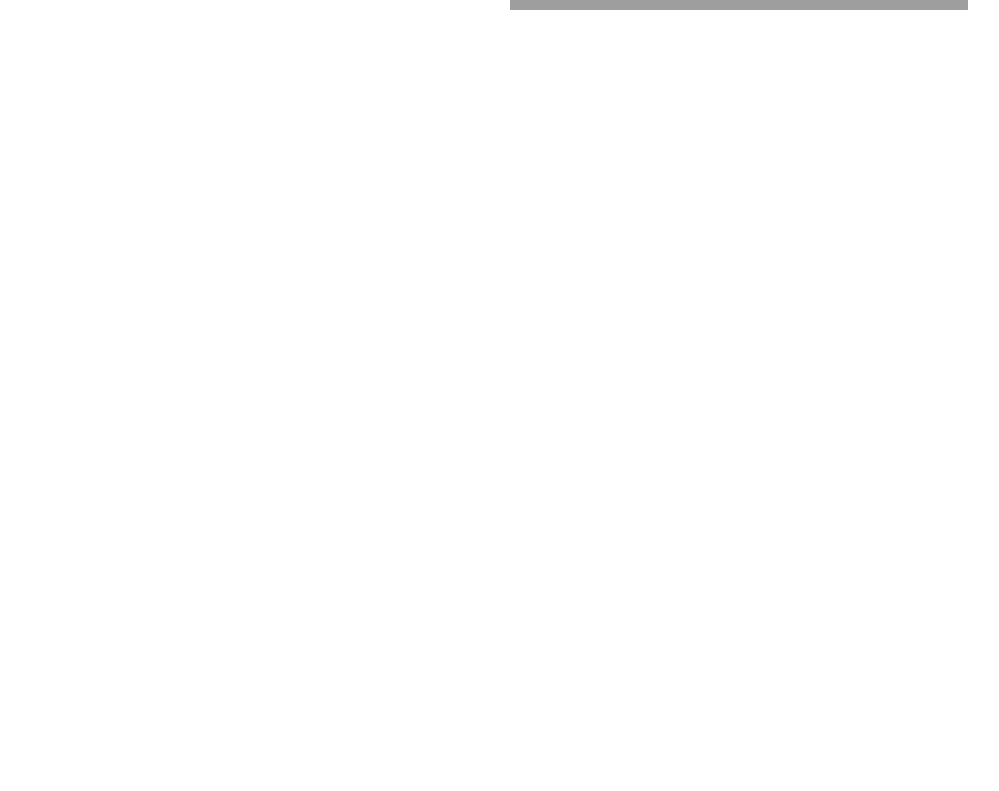
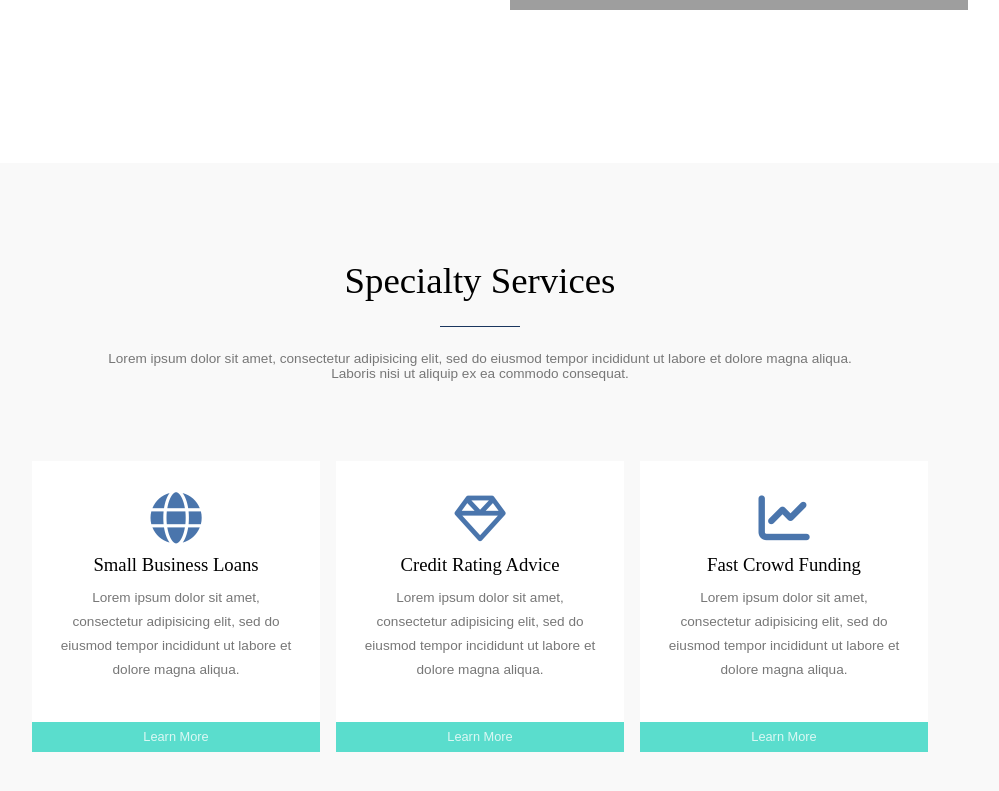
Before and after one commit to raffaelepiscitelli/proj-html-vuejs, a Vue app: page / in a window 1280 px wide. Shown: the part 1285-2076 px from the top of the page, without its empty margins (160-1159 px from the left). Before the commit the page ends 1448 px from the top, so only its background shows below. Built offline with nearby package versions, Linux system fonts and the light colour scheme; grey boxes are pictures that could not be loaded.

Commit message:
Completamento section specialty-services AppMain.vue

```diff
--- a/src/components/AppMain.vue
+++ b/src/components/AppMain.vue
@@ -26,6 +26,77 @@
         </div>
 
     </section>
+
+    <section class="specialty-services">
+
+        <div class="speciality-services-container">
+
+            <div class="flex">
+
+                <h2>Specialty Services</h2>
+
+                <span class="bar"></span>
+
+                <p>Lorem ipsum dolor sit amet, consectetur adipisicing elit, sed do eiusmod tempor incididunt ut labore et dolore magna aliqua.<br>Laboris nisi ut aliquip ex ea commodo consequat.</p>
+
+            </div>
+
+            <div class="flex">
+
+                <section class="business-loans">
+
+                    <div class="business-loans-container">
+
+                        <i class="fa-solid fa-globe" style="color: #4a75ac;"></i>
+
+                        <h3>Small Business Loans</h3>
+
+                        <p>Lorem ipsum dolor sit amet, consectetur adipisicing elit, sed do eiusmod tempor incididunt ut labore et dolore magna aliqua.</p>
+
+                        <span>Learn More</span>
+
+                    </div>
+
+                </section>
+
+                <section class="credit-rating-advice">
+
+                    <div class="credit-rating-advice-container">
+
+                        <i class="fa-regular fa-gem" style="color: #4a75ac;"></i>
+
+                        <h3>Credit Rating Advice</h3>
+
+                        <p>Lorem ipsum dolor sit amet, consectetur adipisicing elit, sed do eiusmod tempor incididunt ut labore et dolore magna aliqua.</p>
+
+                        <span>Learn More</span>
+
+                    </div>
+
+                </section>
+
+                <section class="fast-crowd-funding">
+
+                    <div class="fast-crowd-funding-container">
+
+                        <i class="fa-solid fa-chart-line" style="color: #4a75ac;"></i>
+
+                        <h3>Fast Crowd Funding</h3>
+
+                        <p>Lorem ipsum dolor sit amet, consectetur adipisicing elit, sed do eiusmod tempor incididunt ut labore et dolore magna aliqua.</p>
+
+                        <span>Learn More</span>
+
+                    </div>
+
+
+                </section>
+
+            </div>
+
+        </div>
+
+    </section>
 </template>
 <script>
 export default {
--- a/src/style/general.scss
+++ b/src/style/general.scss
@@ -137,3 +137,82 @@ ul {
     width: 75%;
     margin-top: 4.5rem;
 }
+
+.speciality-services-container {
+    background-color: rgb(249, 249, 249);
+    padding-top: 6rem;
+    padding-bottom: 5rem;
+}
+
+.speciality-services-container div:first-child {
+    flex-direction: column;
+    align-items: center;
+    text-align: center;
+}
+
+.speciality-services-container div:first-child h2 {
+    font-size: 2.3rem;
+    font-weight: lighter;
+    margin-bottom: 1.5rem;
+}
+
+.speciality-services-container div:first-child p {
+    color: rgb(119, 119, 119);
+    font-family: sans-serif;
+    font-size: 0.85rem;
+    margin-top: 1.5rem;
+}
+
+.speciality-services-container div:last-child {
+    justify-content: center;
+    margin-top: 2.5rem;
+}
+
+.speciality-services-container div:last-child p {
+    margin-top: 0.6rem;
+}
+
+.business-loans-container,
+.credit-rating-advice-container,
+.fast-crowd-funding-container {
+    flex-direction: column;
+    background-color: white;
+    width: 18rem;
+    margin: 0.5rem;
+}
+
+.business-loans-container i,
+.credit-rating-advice-container i,
+.fast-crowd-funding-container i {
+    font-size: 3.2rem;
+    margin-top: 2rem;
+    margin-bottom: 0.6rem;
+}
+
+.business-loans-container h3,
+.credit-rating-advice-container h3,
+.fast-crowd-funding-container h3 {
+    font-weight: lighter;
+}
+
+.business-loans-container p,
+.credit-rating-advice-container p,
+.fast-crowd-funding-container p {
+    margin-bottom: 2.5rem;
+    line-height: 1.5rem;
+    padding: 0 1.5rem;
+}
+
+.business-loans-container span,
+.credit-rating-advice-container span,
+.fast-crowd-funding-container span {
+    background-color: rgb(90, 221, 205);
+    font-family: sans-serif;
+    color: rgb(220, 248, 244);
+    display: flex;
+    width: 100%;
+    justify-content: center;
+    align-items: center;
+    font-size: 0.8rem;
+    height: 1.9rem;
+}
```
